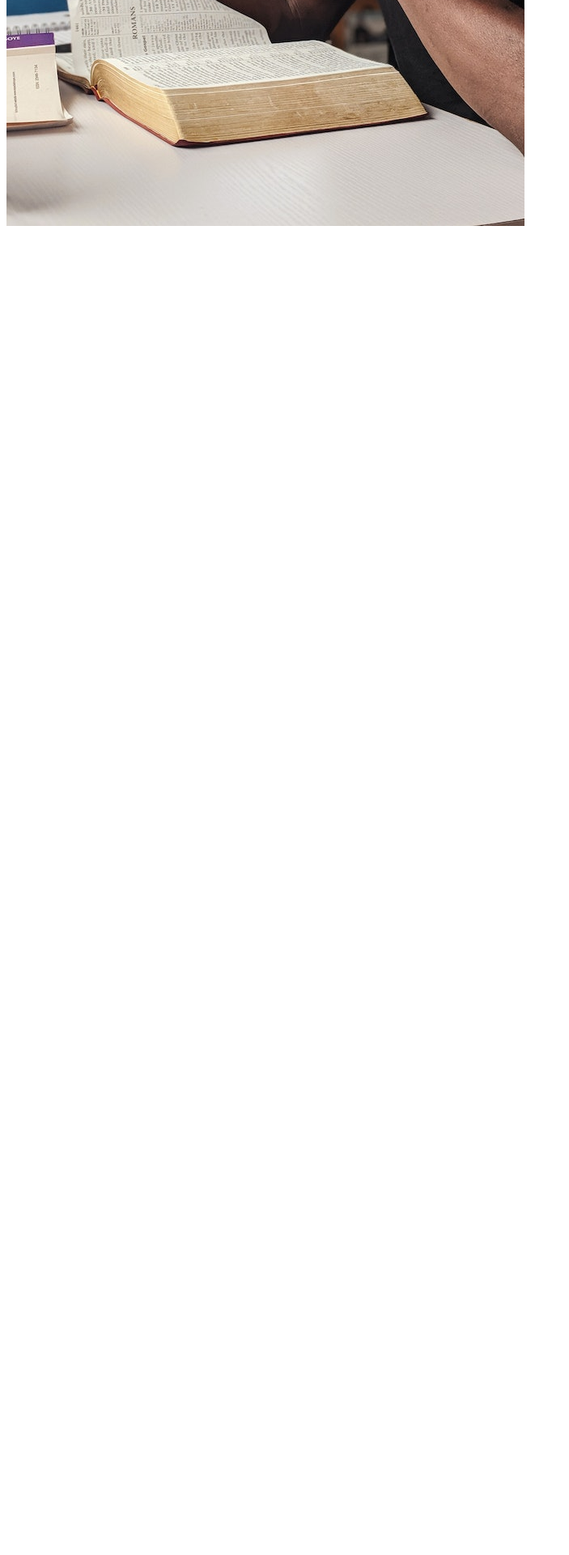
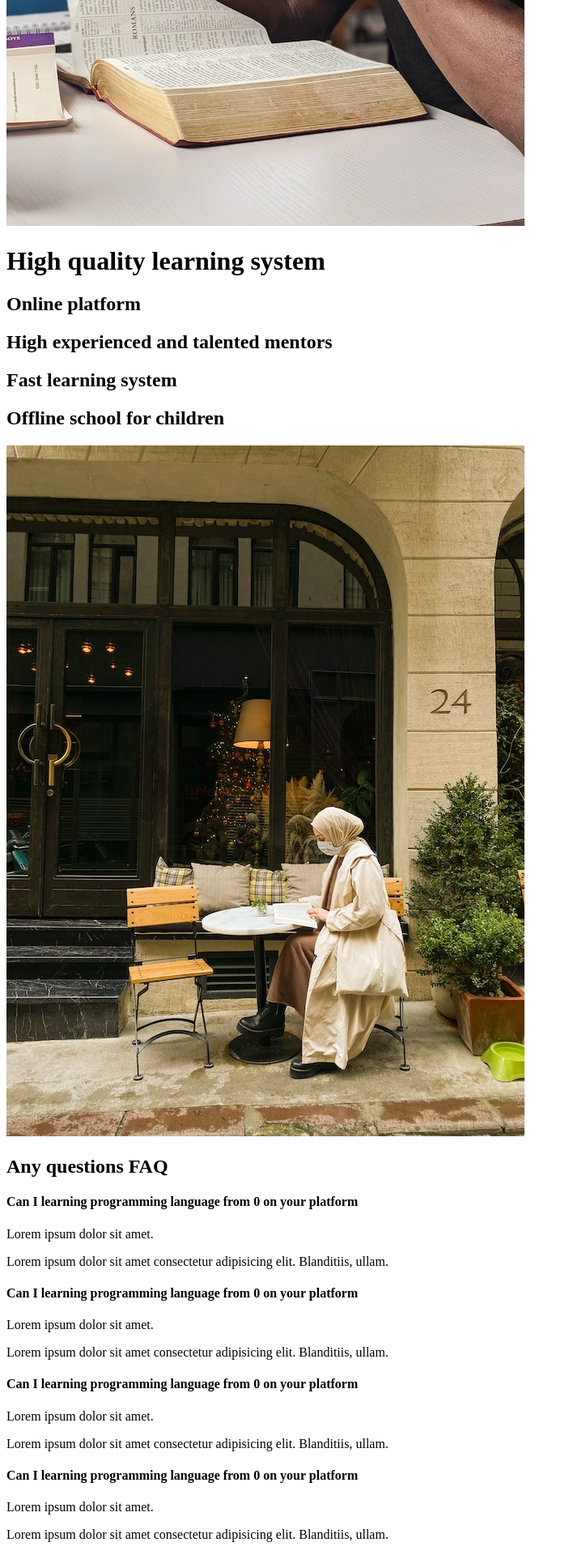
Before and after one commit to elnurruzmanov/interactive-eLearning, a React (Create React App) app: page / in a window 1280 px wide. Shown: the part 851-2771 px from the top of the page at 81% size, without its empty margins (0-703 px from the left). Before the commit the page ends 1142 px from the top, so only its background shows below. Built offline with nearby package versions, Linux system fonts and the light colour scheme.

Commit message:
FaqSection

```diff
--- /dev/null
+++ b/src/components/BenefitSection/BenefitSection.jsx
@@ -0,0 +1,32 @@
+import React from 'react'
+//import images
+import homeIntro2 from "../../images/home-intro2.jpg"
+
+const BenefitSection = () => {
+  return (
+    <div className="description">
+      <div className="title">
+        <div className="hide1">
+          <h1>High quality learning system</h1>
+        </div>
+        <div className="hide2">
+          <h2>Online platform</h2>
+        </div>
+        <div className="hide2">
+          <h2>High experienced and talented mentors</h2>
+        </div>
+        <div className="hide2">
+          <h2>Fast learning system</h2>
+        </div>
+        <div className="hide2">
+          <h2>Offline school for children</h2>
+        </div>
+      </div>
+      <div className="image">
+        <img src={homeIntro2} alt="women reading a book" />
+      </div>
+    </div>
+  )
+}
+
+export default BenefitSection
--- /dev/null
+++ b/src/components/FaqSection/FaqSection.jsx
@@ -0,0 +1,39 @@
+import React from 'react'
+
+const FaqSection = () => {
+  return (
+    <div className='faq'>
+      <h2>Any questions <span>FAQ</span></h2>
+      <div className="question">
+        <h4>Can I learning programming language from 0  on your platform </h4>
+        <div className="answer">
+          <p>Lorem ipsum dolor sit amet.</p>
+          <p>Lorem ipsum dolor sit amet consectetur adipisicing elit. Blanditiis, ullam.</p>
+        </div>
+      </div>
+      <div className="question">
+        <h4>Can I learning programming language from 0  on your platform </h4>
+        <div className="answer">
+          <p>Lorem ipsum dolor sit amet.</p>
+          <p>Lorem ipsum dolor sit amet consectetur adipisicing elit. Blanditiis, ullam.</p>
+        </div>
+      </div>
+      <div className="question">
+        <h4>Can I learning programming language from 0  on your platform </h4>
+        <div className="answer">
+          <p>Lorem ipsum dolor sit amet.</p>
+          <p>Lorem ipsum dolor sit amet consectetur adipisicing elit. Blanditiis, ullam.</p>
+        </div>
+      </div>
+      <div className="question">
+        <h4>Can I learning programming language from 0  on your platform </h4>
+        <div className="answer">
+          <p>Lorem ipsum dolor sit amet.</p>
+          <p>Lorem ipsum dolor sit amet consectetur adipisicing elit. Blanditiis, ullam.</p>
+        </div>
+      </div>
+    </div>
+  )
+}
+
+export default FaqSection
--- a/src/pages/AboutUs.jsx
+++ b/src/pages/AboutUs.jsx
@@ -1,11 +1,15 @@
 import React from 'react'
 // import components
 import AboutSection from '../components/About/About'
+import BenefitSection from '../components/BenefitSection/BenefitSection'
+import FaqSection from '../components/FaqSection/FaqSection'
 
 const AboutUs = () => {
   return (
     <div>
       <AboutSection />
+      <BenefitSection />
+      <FaqSection />
     </div>
   )
 }
```
Also changed, not shown: src/components/BenefitSection/BenefitSection.css (added), src/components/FaqSection/FaqSection.css (added), src/images/home-intro2.jpg (added).
